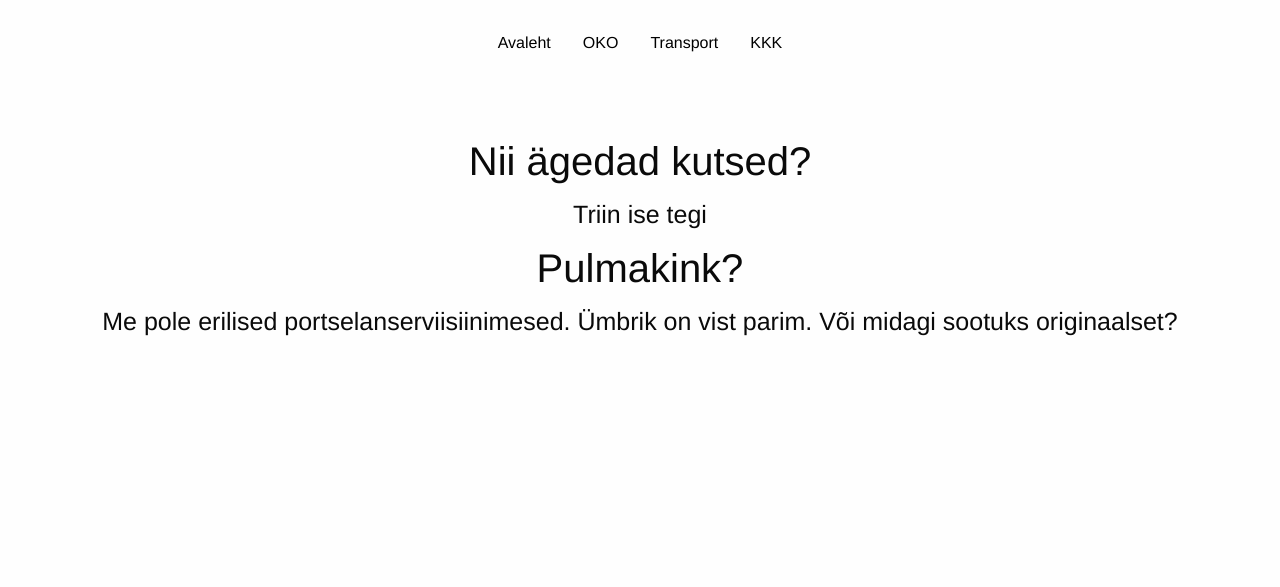
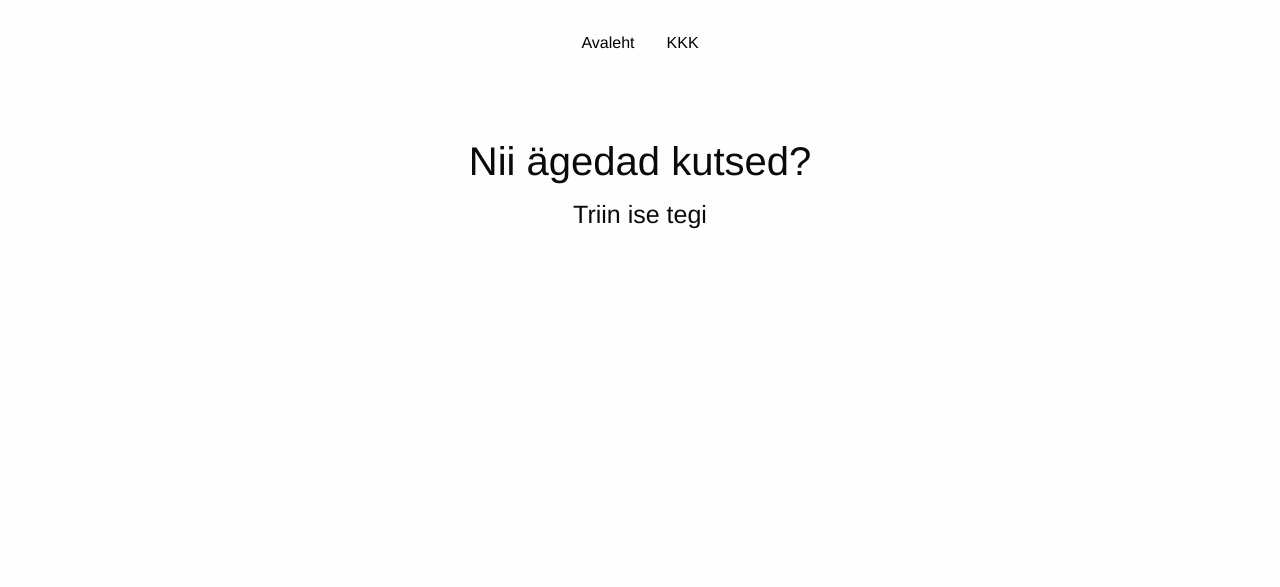
Before and after one commit to Lauriy/triin-ja-lauri, a Django app: a page that uses templates/faq.html in a window 1280 px wide. Shown: the top 587 px of the page. Run offline with Django 3.2, Linux system fonts and the light colour scheme; some libraries are stand-ins or nearby versions.

Commit message:
Remove FAQ question, remove some links, change title

```diff
--- a/templates/base.html
+++ b/templates/base.html
@@ -5,7 +5,7 @@
     <meta charset="utf-8"/>
     <meta http-equiv="x-ua-compatible" content="ie=edge">
     <meta name="viewport" content="width=device-width, initial-scale=1.0"/>
-    <title>Triin ja Lauri abielluvad</title>
+    <title>Triin ja Lauri abiellusid</title>
     <link rel="shortcut icon" href="{% static "img/favicon.ico" %}" type="image/x-icon">
     <link rel="icon" href="{% static "img/favicon.ico" %}" type="image/x-icon">
     {% compress css %}
@@ -24,16 +24,16 @@
         <div class="off-canvas position-left" id="offCanvasLeft" data-off-canvas>
             <ul class="vertical dropdown menu" data-dropdown-menu>
                 <li><a href="/" title="Avalehele">Avaleht</a></li>
-                <li><a href="{% url "where" %}" title="Vaata asukohta">OKO</a></li>
-                <li><a href="{% url "transport" %}" title="Anna tulekust teada">Transport</a></li>
+                {#<li><a href="{% url "where" %}" title="Vaata asukohta">OKO</a></li>#}
+                {#<li><a href="{% url "transport" %}" title="Anna tulekust teada">Transport</a></li>#}
                 <li><a href="{% url "faq" %}" title="Ära oota vastuseid">KKK</a></li>
             </ul>
         </div>
         <div id="wide-menu" class="top-bar">
             <ul class="menu">
                 <li><a href="/" title="Avalehele">Avaleht</a></li>
-                <li><a href="{% url "where" %}" title="Vaata asukohta">OKO</a></li>
-                <li><a href="{% url "transport" %}" title="Anna tulekust teada">Transport</a></li>
+                {#<li><a href="{% url "where" %}" title="Vaata asukohta">OKO</a></li>#}
+                {#<li><a href="{% url "transport" %}" title="Anna tulekust teada">Transport</a></li>#}
                 <li><a href="{% url "faq" %}" title="Ära oota vastuseid">KKK</a></li>
             </ul>
         </div>
--- a/templates/faq.html
+++ b/templates/faq.html
@@ -4,7 +4,5 @@
     <div class="small-12 columns text-center">
         <div class="row"><h2>Nii ägedad kutsed?</h2></div>
         <div class="row"><h4>Triin ise tegi</h4></div>
-        <div class="row"><h2>Pulmakink?</h2></div>
-        <div class="row"><h4>Me pole erilised portselanserviisiinimesed. Ümbrik on vist parim. Või midagi sootuks originaalset?</h4></div>
     </div>
 {% endblock %}
```
